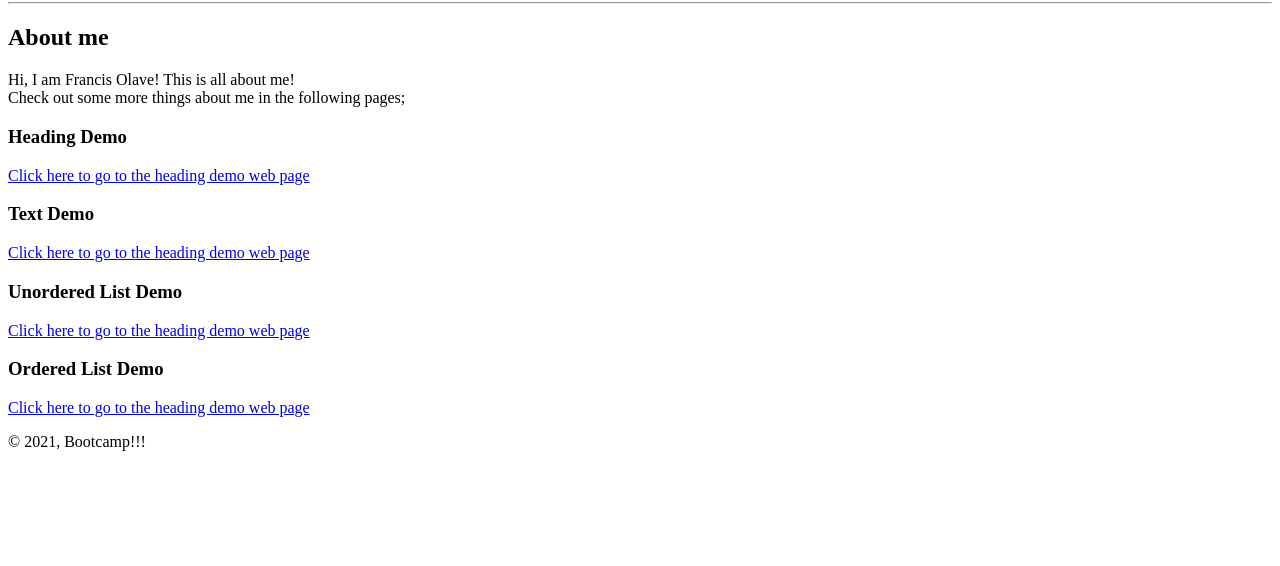
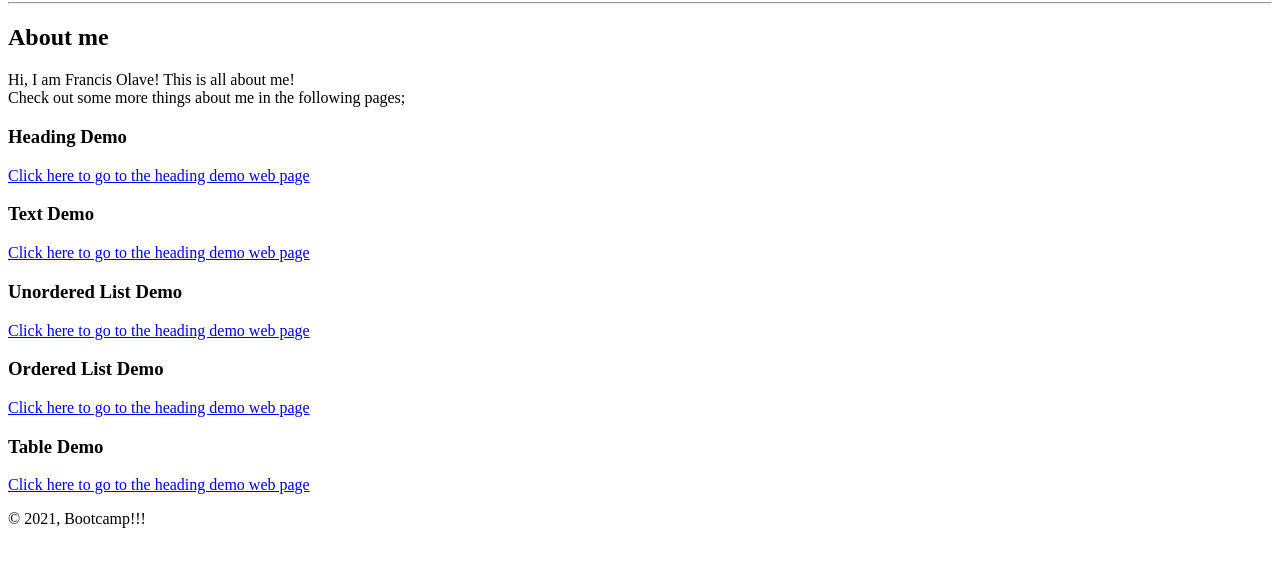
Before and after one commit to francisolave/francisolave.github.io, a plain HTML site: page index.html in a window 1280 px wide. Shown: the part 64-630 px from the top of the page. Drawn offline with Linux system fonts and the light colour scheme.

Commit message:
Update index.html

```diff
--- a/index.html
+++ b/index.html
@@ -18,8 +18,9 @@
         <a href="bulletlist.html">Click here to go to the heading demo web page</a>
         <h3>Ordered List Demo</h3>
         <a href="numberlist.html">Click here to go to the heading demo web page</a>
+        <h3>Table Demo</h3>
+        <a href="tabledemo.html">Click here to go to the heading demo web page</a>
     </body>
-
     <footer>
         <p>&copy; 2021, Bootcamp!!!</p>
     </footer>
```
